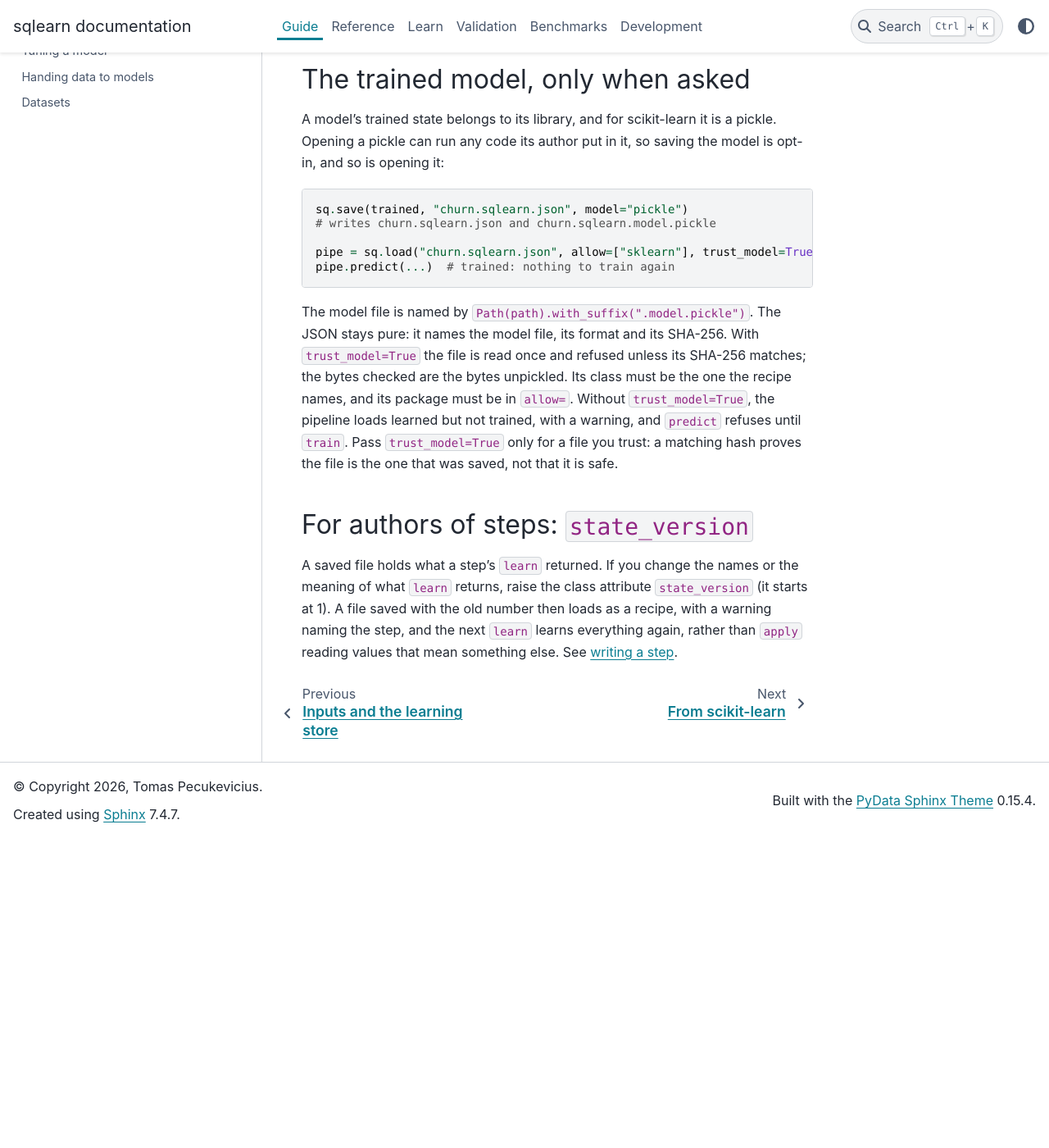
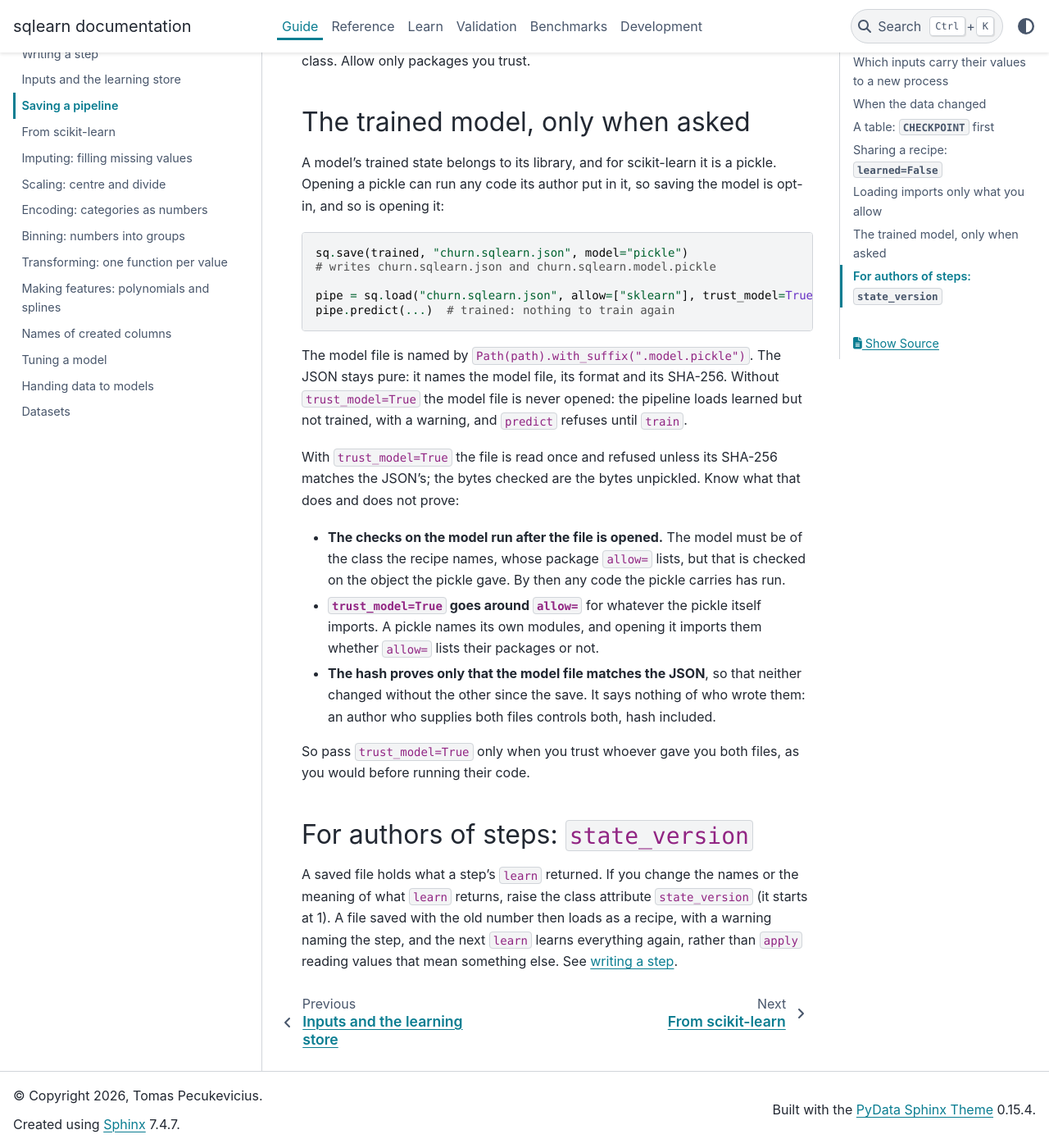
Before and after one commit to glaucis/sqlearn, a Sphinx documentation site: the page built from docs/guide/saving-a-pipeline.md, in a window 1280 px wide and 1400 px high, scrolled down 3562 px. Shown: the whole window at 82% size. Built offline with Sphinx 7.4.7 and the PyData theme 0.15.4, drawn with Linux system fonts in a browser that asks for light colours; pages that are not in the unit, such as notebooks, are missing from menus; the version number could not be read and is left out; before the commit the page ends 4585 px from its top, so only the background shows below that; some of the changed text lies outside the part shown.

Commit message:
docs: say what trust_model opens before allow= applies
The guide, the ADR and load's docstring now say plainly that the class
and allow= checks of a model run after its pickle is opened, that
trust_model=True goes around allow= for what the pickle imports, and
that the hash proves only that the model file matches the JSON. Where
they say opening the JSON runs nothing, they point to allow= and to
trust_model.

The spec's model test names the test group's model libraries
(scikit-learn, LightGBM, CatBoost), with a dated note.

````diff
--- a/docs/guide/saving-a-pipeline.md
+++ b/docs/guide/saving-a-pipeline.md
@@ -49,6 +49,9 @@ Learning without it reads the target as a feature, so `train` learns again.
 ## What is saved, and what is not
 
 The file is JSON, never pickle: opening it does not run anything from it.
+It can name classes to import, which `allow=` limits, and the trained model
+has a pickle file of its own, opened only with `trust_model=True` (both
+below).
 The same pipeline always gives the same bytes, so a change is a readable
 diff. It holds:
 
@@ -163,14 +166,27 @@ pipe.predict(...)  # trained: nothing to train again
 ```
 
 The model file is named by `Path(path).with_suffix(".model.pickle")`. The JSON
-stays pure: it names the model file, its format and its SHA-256. With
-`trust_model=True` the file is read once and refused unless its SHA-256
-matches; the bytes checked are the bytes unpickled. Its class must be the one
-the recipe names, and its package must be in `allow=`. Without
-`trust_model=True`, the pipeline loads learned but not trained, with a
-warning, and `predict` refuses until `train`. Pass `trust_model=True` only
-for a file you trust: a matching hash proves the file is the one that was
-saved, not that it is safe.
+stays pure: it names the model file, its format and its SHA-256. Without
+`trust_model=True` the model file is never opened: the pipeline loads learned
+but not trained, with a warning, and `predict` refuses until `train`.
+
+With `trust_model=True` the file is read once and refused unless its SHA-256
+matches the JSON's; the bytes checked are the bytes unpickled. Know what that
+does and does not prove:
+
+- **The checks on the model run after the file is opened.** The model must be
+  of the class the recipe names, whose package `allow=` lists, but that is
+  checked on the object the pickle gave. By then any code the pickle carries
+  has run.
+- **`trust_model=True` goes around `allow=`** for whatever the pickle itself
+  imports. A pickle names its own modules, and opening it imports them
+  whether `allow=` lists their packages or not.
+- **The hash proves only that the model file matches the JSON**, so that
+  neither changed without the other since the save. It says nothing of who
+  wrote them: an author who supplies both files controls both, hash included.
+
+So pass `trust_model=True` only when you trust whoever gave you both files,
+as you would before running their code.
 
 ## For authors of steps: `state_version`
 
````
Also changed, not shown: docs/adr/0047-a-pipeline-saves-as-json.md (+8 -2 lines), docs/specs/library-saving.md (+6 -2 lines), 1 other file.
